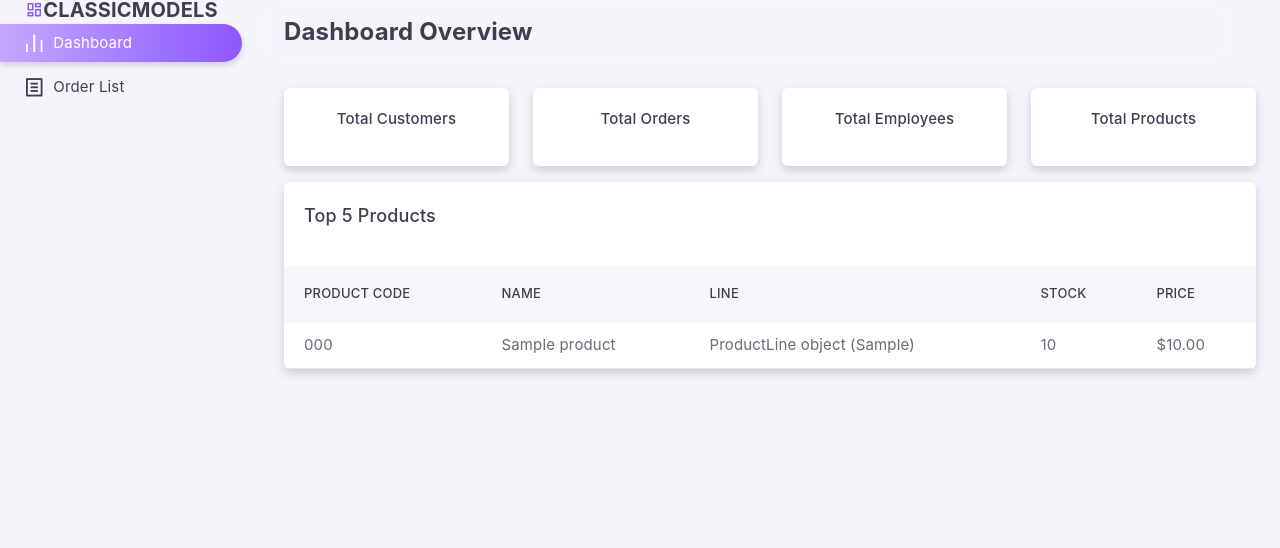
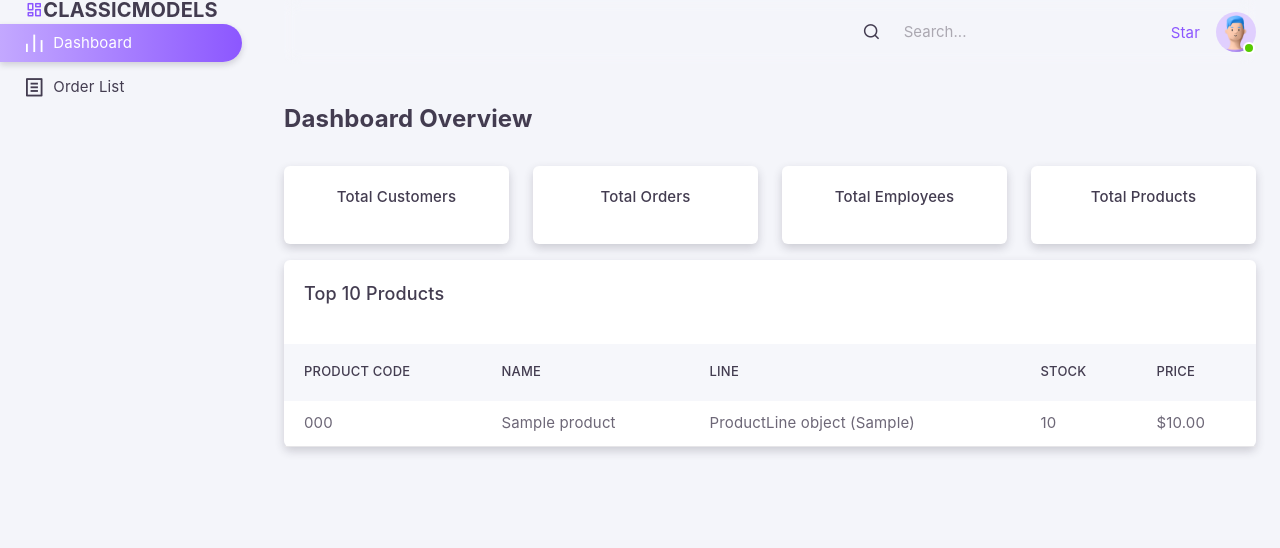
Before and after one commit to AKAME17/MaterioProjectVersion3, a Django app: page / in a window 1280 px wide. Shown: the top 548 px of the page. Run offline with Django 5.2, Linux system fonts and the light colour scheme; tables that the repository leaves empty hold one stand-in row (values such as "Sample post"); some libraries are stand-ins or nearby versions.

Commit message:
index with user and search bar

```diff
--- a/Projectsite/templates/dashboard/index.html
+++ b/Projectsite/templates/dashboard/index.html
@@ -1,5 +1,4 @@
 {% load static %}
-
 <!DOCTYPE html>
 <html lang="en" class="light-style layout-menu-fixed">
 <head>
@@ -25,7 +24,6 @@
   <script src="{% static 'vendor/js/helpers.js' %}"></script>
   <script src="{% static 'js/config.js' %}"></script>
 </head>
-
 
 <body>
   <div class="layout-wrapper layout-content-navbar">
@@ -58,14 +56,87 @@
 
       <!-- Main Content -->
       <div class="layout-page">
-        <nav class="layout-navbar navbar navbar-expand-xl navbar-detached align-items-center bg-navbar-theme">
-          <div class="container-fluid">
-            <h4 class="fw-bold mb-0">Dashboard Overview</h4>
+
+        <!-- Navbar -->
+        <nav class="layout-navbar container-xxl navbar navbar-expand-xl navbar-detached align-items-center bg-navbar-theme">
+          <div class="layout-menu-toggle navbar-nav align-items-xl-center me-4 me-xl-0 d-xl-none">
+            <a class="nav-item nav-link px-0 me-xl-6" href="javascript:void(0)">
+              <i class="icon-base ri ri-menu-line icon-md"></i>
+            </a>
+          </div>
+
+          <div class="navbar-nav-right d-flex align-items-center justify-content-end" id="navbar-collapse">
+
+            <!-- Search -->
+            <div class="navbar-nav align-items-center me-3">
+              <div class="nav-item d-flex align-items-center">
+                <i class="icon-base ri ri-search-line icon-lg lh-0 me-2"></i>
+                <input
+                  type="text"
+                  class="form-control border-0 shadow-none"
+                  placeholder="Search..."
+                  aria-label="Search..." />
+              </div>
+            </div>
+
+            <!-- GitHub Star -->
+            <li class="nav-item lh-1 me-4 list-unstyled">
+              <a class="github-button"
+                 href="https://github.com/themeselection/materio-bootstrap-html-admin-template-free"
+                 data-icon="octicon-star"
+                 data-size="large"
+                 data-show-count="true"
+                 aria-label="Star on GitHub">Star</a>
+            </li>
+
+            <!-- User Dropdown -->
+            <ul class="navbar-nav flex-row align-items-center">
+              <li class="nav-item navbar-dropdown dropdown-user dropdown">
+                <a class="nav-link dropdown-toggle hide-arrow p-0" href="#" data-bs-toggle="dropdown">
+                  <div class="avatar avatar-online">
+                    <img src="{% static 'img/avatars/1.png' %}" alt="User Avatar" class="rounded-circle" />
+                  </div>
+                </a>
+                <ul class="dropdown-menu dropdown-menu-end">
+                  <li>
+                    <a class="dropdown-item" href="#">
+                      <div class="d-flex">
+                        <div class="flex-shrink-0 me-3">
+                          <div class="avatar avatar-online">
+                            <img src="{% static 'img/avatars/1.png' %}" alt="User Avatar" class="w-px-40 h-auto rounded-circle" />
+                          </div>
+                        </div>
+                        <div class="flex-grow-1">
+                          <h6 class="mb-0">John Doe</h6>
+                          <small class="text-body-secondary">Admin</small>
+                        </div>
+                      </div>
+                    </a>
+                  </li>
+                  <li><div class="dropdown-divider my-1"></div></li>
+                  <li><a class="dropdown-item" href="#"><i class="icon-base ri ri-user-line icon-md me-3"></i>My Profile</a></li>
+                  <li><a class="dropdown-item" href="#"><i class="icon-base ri ri-settings-4-line icon-md me-3"></i>Settings</a></li>
+                  <li><a class="dropdown-item" href="#"><i class="icon-base ri ri-bank-card-line icon-md me-3"></i>Billing Plan <span class="badge bg-danger ms-auto">4</span></a></li>
+                  <li><div class="dropdown-divider my-1"></div></li>
+                  <li>
+                    <div class="d-grid px-4 pt-2 pb-1">
+                      <a class="btn btn-danger d-flex align-items-center justify-content-center" href="javascript:void(0);">
+                        <small class="align-middle">Logout</small>
+                        <i class="ri ri-logout-box-r-line ms-2 ri-xs"></i>
+                      </a>
+                    </div>
+                  </li>
+                </ul>
+              </li>
+            </ul>
           </div>
         </nav>
 
+        <!-- Content -->
         <div class="content-wrapper">
           <div class="container-xxl flex-grow-1 container-p-y">
+
+            <h4 class="fw-bold py-3 mb-4">Dashboard Overview</h4>
 
             <!-- Cards -->
             <div class="row">
@@ -106,7 +177,7 @@
             <!-- Top Products Table -->
             <div class="card mt-4">
               <div class="card-header">
-                <h5>Top 5 Products</h5>
+                <h5>Top 10 Products</h5>
               </div>
               <div class="table-responsive">
                 <table class="table table-striped">
@@ -135,7 +206,6 @@
             </div>
 
           </div>
-          <!--navigations-->
 
           <!-- Footer -->
           <footer class="content-footer footer bg-footer-theme">
@@ -149,7 +219,6 @@
     </div>
   </div>
 
-  <!-- Core JS -->
   <!-- JS Dependencies -->
   <script src="{% static 'vendor/libs/jquery/jquery.js' %}"></script>
   <script src="{% static 'vendor/libs/popper/popper.js' %}"></script>
@@ -158,8 +227,6 @@
   <script src="{% static 'vendor/js/menu.js' %}"></script>
   <script src="{% static 'vendor/libs/apex-charts/apexcharts.js' %}"></script>
   <script src="{% static 'js/main.js' %}"></script>
-
-  <!-- Main JS -->
   <script src="{% static 'assets/js/main.js' %}"></script>
 </body>
 </html>
```
Lines whose indentation alone changed are shown as unchanged.
